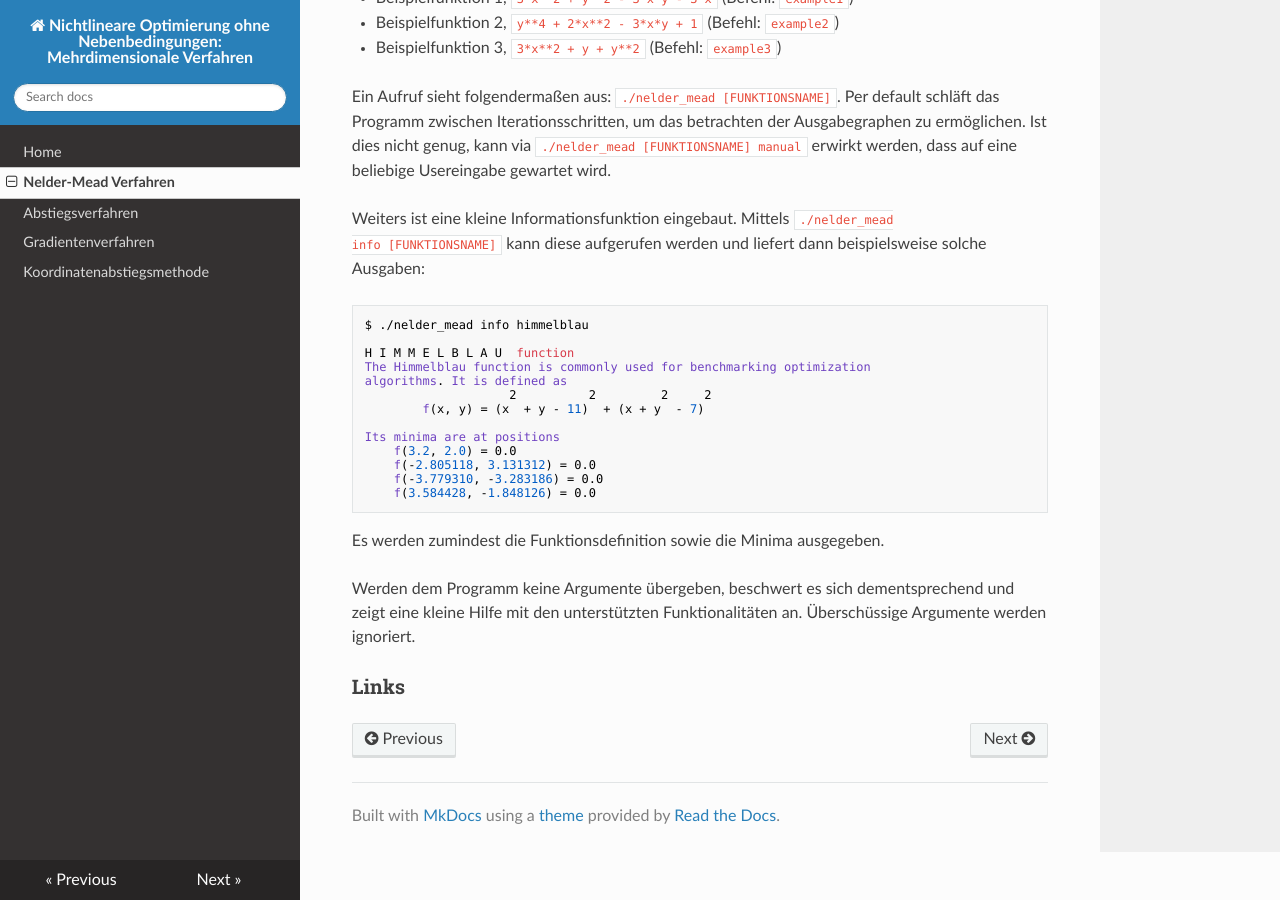
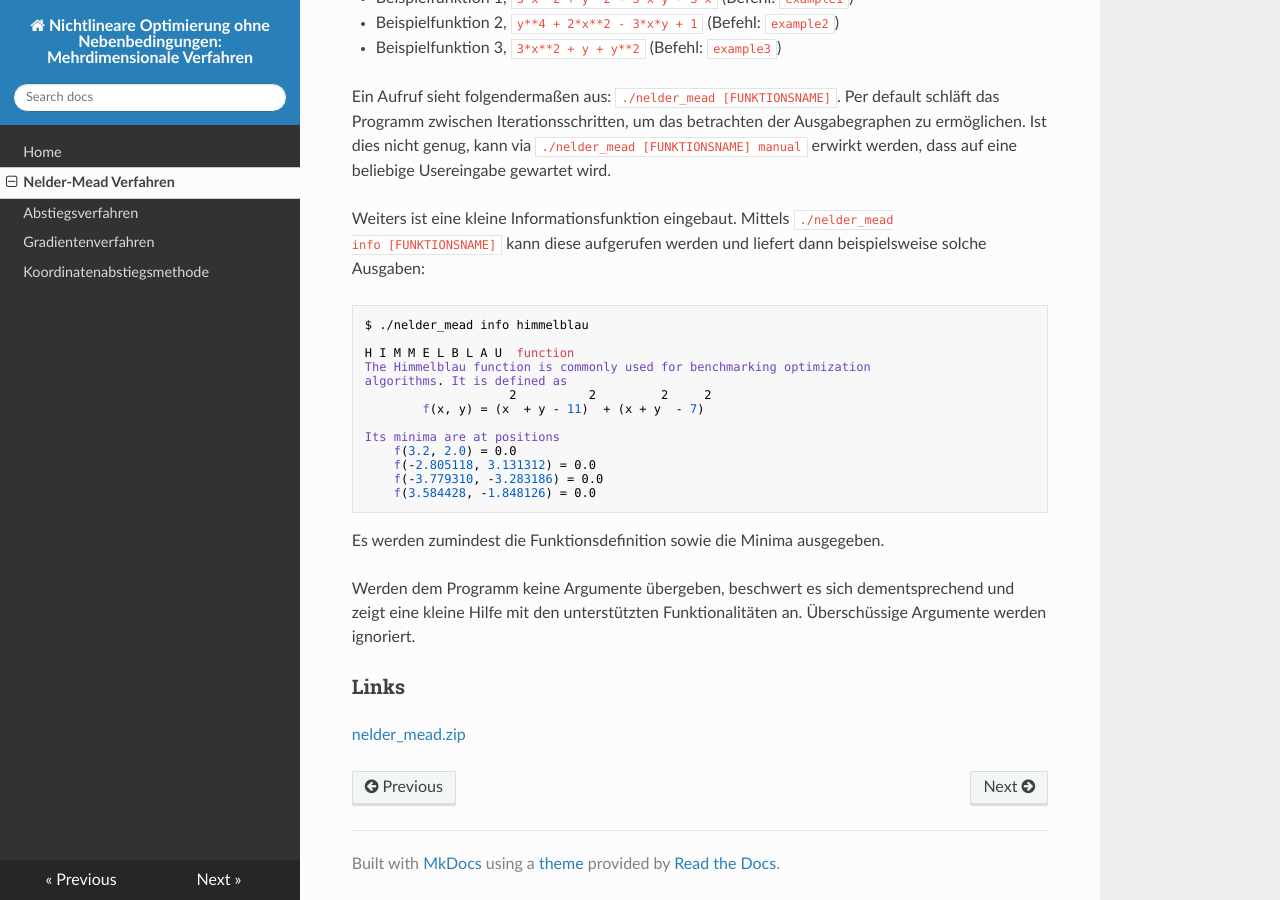
Before and after one commit to burnoutberni/univie-ops, an MkDocs documentation site: the page built from docs/nmo.md, in a window 1280 px wide and 900 px high, scrolled down 4021 px. Built offline with MkDocs 1.6.1, drawn with Linux system fonts in a browser that asks for light colours; nearby versions of some CDN libraries; old or Windows-style settings are respelled for this version of MkDocs.

Commit message:
add link to zip in nelder mead doc

```diff
--- a/docs/nmo.md
+++ b/docs/nmo.md
@@ -163,3 +163,5 @@
 Funktionalitäten an. Überschüssige Argumente werden ignoriert.
 
 ### Links
+
+[nelder_mead.zip](https://github.com/burnoutberni/univie-ops/blob/master/src/nelder_mead.zip?raw=true)
```
